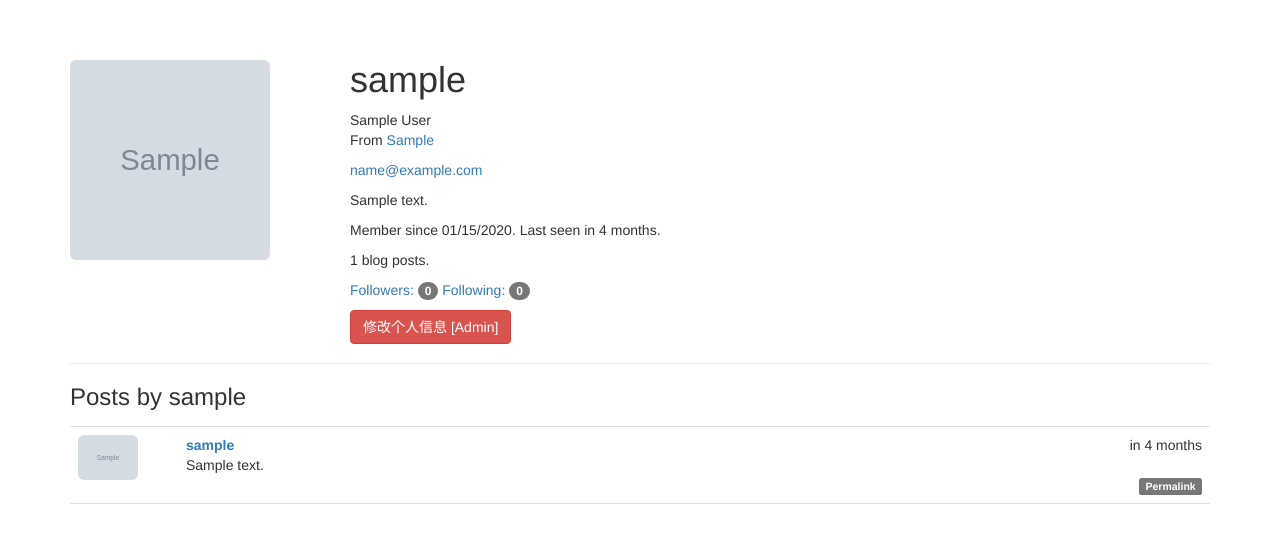
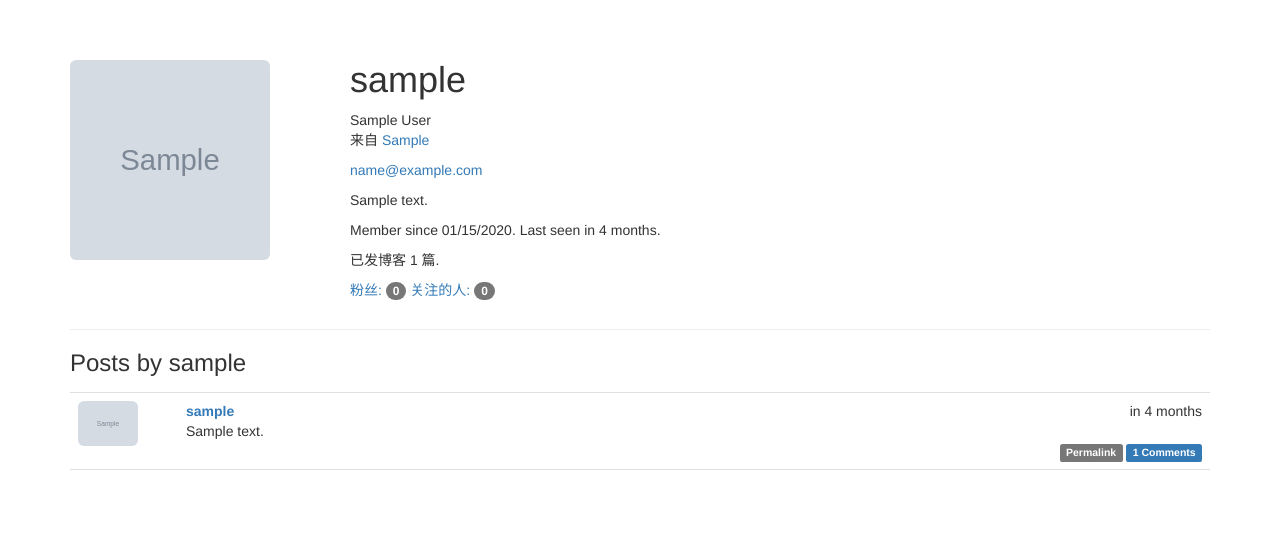
Before and after one commit to Cubcub1/libra, a Flask app: a page that uses app/templates/base.html in a window 1280 px wide. Shown: the part 52-595 px from the top of the page. Run offline with Flask 2, Linux system fonts and the light colour scheme; tables that the repository leaves empty hold one stand-in row (values such as "Sample post"); grey boxes marked "Sample" are stand-in pictures; parts of the project's set-up code (start-up, migrations or seed data) failed here and were passed over; some libraries are stand-ins or nearby versions.

Commit message:
add comment module

```diff
--- a/app/main/forms.py
+++ b/app/main/forms.py
@@ -49,3 +49,8 @@ class EditProfileAdminForm(FlaskForm):
 class PostForm(FlaskForm):
     body = PageDownField("想要说点什么？", validators=[DataRequired()])
     submit = SubmitField('发布')
+
+
+class CommentForm(FlaskForm):
+    body = StringField('', validators=[DataRequired()])
+    submit = SubmitField('评论')
--- a/app/main/views.py
+++ b/app/main/views.py
@@ -6,8 +6,8 @@ from flask_login import current_user, login_required
 from ..lib.qiniu_util import upload_qiniu
 from ..decorators import admin_required, permission_required
 from ..email import send_email
-from ..models import User, Role, Permission, Post
-from .forms import NameForm, EditProfileForm, EditProfileAdminForm, PostForm
+from ..models import User, Role, Permission, Post, Comment
+from .forms import NameForm, EditProfileForm, EditProfileAdminForm, PostForm, CommentForm
 from .. import db
 from . import main
 
@@ -113,10 +113,24 @@ def edit_profile_admin(id):
     return render_template('edit_profile.html', form=form, user=user)
 
 
-@main.route('/post/<int:id>')
+@main.route('/post/<int:id>', methods=['POST', 'GET'])
 def post(id):
+    # post = Post.query.get_or_404(id)
+    # return render_template('post.html', posts=[post])
     post = Post.query.get_or_404(id)
-    return render_template('post.html', posts=[post])
+    form = CommentForm()
+    if form.validate_on_submit():
+        comment = Comment(body=form.body.data, post=post, author=current_user._get_current_object())
+        db.session.add(comment)
+        flash('评论成功')
+        return redirect(url_for('.post', id=post.id, page=-1))
+    page = request.args.get('page', 1, type=int)
+    if page == -1:
+        page = (post.comments.count() - 1) // current_app.config['LIBRA_COMMENTS_PER_PAGE'] + 1
+    pagination = post.comments.order_by(Comment.timestamp.asc()).paginate(page, per_page=current_app.config[
+        'LIBRA_COMMENTS_PER_PAGE'], error_out=False)
+    comments = pagination.items
+    return render_template('post.html', posts=[post], form=form, comments=comments, pagination=pagination)
 
 
 @main.route('/edit/<int:id>', methods=['GET', 'POST'])
@@ -212,3 +226,34 @@ def show_followed():
     resp = make_response(redirect(url_for('.index')))
     resp.set_cookie('show_followed', '1', max_age=30 * 24 * 60 * 60)
     return resp
+
+
+@main.route('/moderate')
+@login_required
+@permission_required(Permission.MODERATE_COMMENTS)
+def moderate():
+    page = request.args.get('page', 1, type=int)
+    pagination = Comment.query.order_by(Comment.timestamp.desc()).paginate(page, per_page=current_app.config[
+        'LIBRA_COMMENTS_PER_PAGE'], error_out=False)
+    comments = pagination.items
+    return render_template('moderate.html', comments=comments, pagination=pagination, page=page)
+
+
+@main.route('/moderate/enable/<int:id>')
+@login_required
+@permission_required(Permission.MODERATE_COMMENTS)
+def moderate_enable(id):
+    comment = Comment.query.get_or_404(id)
+    comment.disabled = False
+    db.session.add(comment)
+    return redirect(url_for('.moderate', page=request.args.get('page', 1, type=int)))
+
+
+@main.route('/moderate/disable/<int:id>')
+@login_required
+@permission_required(Permission.MODERATE_COMMENTS)
+def moderate_disable(id):
+    comment = Comment.query.get_or_404(id)
+    comment.disabled = True
+    db.session.add(comment)
+    return redirect(url_for('.moderate', page=request.args.get('page', 1, type=int)))
--- a/app/models.py
+++ b/app/models.py
@@ -80,6 +80,7 @@ class User(UserMixin, db.Model):
     followers = db.relationship('Follow', foreign_keys=[Follow.followed_id],
                                 backref=db.backref('followed', lazy='joined'), lazy='dynamic',
                                 cascade='all,delete-orphan')
+    comments = db.relationship('Comment', backref='author', lazy='dynamic')
 
     def __init__(self, **kwargs):
         super(User, self).__init__(**kwargs)
@@ -223,12 +224,13 @@ class User(UserMixin, db.Model):
 
 
 class Post(db.Model):
-    __tablename_ = 'posts'
+    __tablename__ = 'posts'
     id = db.Column(db.Integer, primary_key=True)
     body = db.Column(db.Text)
     body_html = db.Column(db.Text)
     timestamp = db.Column(db.DateTime, index=True, default=datetime.utcnow)
     author_id = db.Column(db.Integer, db.ForeignKey('users.id'))
+    comments = db.relationship('Comment', backref='post', lazy='dynamic')
 
     @staticmethod
     def generate_fake(count=100):
@@ -272,3 +274,25 @@ class AnonymousUser(AnonymousUserMixin):
 
 
 login_manager.anonymous_user = AnonymousUser
+
+
+class Comment(db.Model):
+    __tablename__ = 'comments'
+    id = db.Column(db.Integer, primary_key=True)
+    body = db.Column(db.Text)
+    body_html = db.Column(db.Text)
+    timestamp = db.Column(db.DateTime, index=True, default=datetime.utcnow)
+    disabled = db.Column(db.Boolean)
+    author_id = db.Column(db.Integer, db.ForeignKey('users.id'))
+    post_id = db.Column(db.Integer, db.ForeignKey('posts.id'))
+
+    @staticmethod
+    def on_changed_body(target, value, oldvalue, initiator):
+        allowed_tags = ['a', 'abbr', 'acronym', 'b', 'code', 'em', 'i',
+                        'strong']
+        target.body_html = bleach.linkify(bleach.clean(
+            markdown(value, output_format='html'),
+            tags=allowed_tags, strip=True))
+
+
+db.event.listen(Comment.body, 'set', Comment.on_changed_body)
--- a/app/templates/_posts.html
+++ b/app/templates/_posts.html
@@ -31,6 +31,9 @@
                     <a href="{{ url_for('.post', id=post.id) }}">
                         <span class="label label-default">Permalink</span>
                     </a>
+                    <a href="{{ url_for('.post',id=post.id) }}#comments" >
+                        <span class="label label-primary">{{ post.comments.count() }} Comments</span>
+                    </a>
                 </div>
             </div>
         </li>
--- a/app/templates/base.html
+++ b/app/templates/base.html
@@ -28,6 +28,9 @@
                     <li><a href="{{ url_for('main.index') }}">主页</a></li>
                     {% if current_user.is_authenticated %}
                         <li><a href="{{ url_for('main.user', username=current_user.username) }}">个人信息</a></li>
+                    {% endif %}
+                    {% if current_user.can(Permission.MODERATE_COMMENTS) %}
+                        <li><a href="{{ url_for('main.moderate') }}">评论管理</a></li>
                     {% endif %}
                 </ul>
                 <ul class="nav navbar-nav navbar-right">
--- a/app/templates/user.html
+++ b/app/templates/user.html
@@ -13,7 +13,7 @@
                 <p>
                     {% if user.name %}{{ user.name }}<br>{% endif %}
                     {% if user.location %}
-                        From <a href="http://maps.google.com/?q={{ user.location }}">{{ user.location }}</a><br>
+                        来自 <a href="http://maps.google.com/?q={{ user.location }}">{{ user.location }}</a><br>
                     {% endif %}
                 </p>
             {% endif %}
@@ -23,19 +23,19 @@
             {% if user.about_me %}<p>{{ user.about_me }}</p>{% endif %}
             <p>Member since {{ moment(user.member_since).format('L') }}. Last
                 seen {{ moment(user.last_seen).fromNow() }}.</p>
-            <p>{{ user.posts.count() }} blog posts.</p>
+            <p>  已发博客 {{ user.posts.count() }} 篇.</p>
             <p>
                 {% if current_user.can(Permission.FOLLOW) and user != current_user %}
                     {% if not current_user.is_following(user) %}
-                        <a href="{{ url_for('.follow', username=user.username) }}" class="btn btn-primary">Follow</a>
+                        <a href="{{ url_for('.follow', username=user.username) }}" class="btn btn-primary">关注</a>
                     {% else %}
                         <a href="{{ url_for('.unfollow', username=user.username) }}"
-                           class="btn btn-default">Unfollow</a>
+                           class="btn btn-default">取消关注</a>
                     {% endif %}
                 {% endif %}
-                <a href="{{ url_for('.followers', username=user.username) }}">Followers: <span
+                <a href="{{ url_for('.followers', username=user.username) }}">粉丝: <span
                         class="badge">{{ user.followers.count() - 1 }}</span></a>
-                <a href="{{ url_for('.followed_by', username=user.username) }}">Following: <span
+                <a href="{{ url_for('.followed_by', username=user.username) }}">关注的人: <span
                         class="badge">{{ user.followed.count() - 1 }}</span></a>
                 {% if current_user.is_authenticated and user != current_user and user.is_following(current_user) %}
                     | <span class="label label-default">Follows you</span>
@@ -45,7 +45,7 @@
                 {% if user == current_user %}
                     <a class="btn btn-default" href="{{ url_for('main.edit_profile') }}">修改个人信息</a>
                 {% endif %}
-                {% if current_user.is_administrator %}
+                {% if current_user.is_administrator() %}
                     <a class="btn btn-danger" href="{{ url_for('main.edit_profile_admin', id=user.id) }}">修改个人信息
                         [Admin]</a>
                 {% endif %}
--- a/config.py
+++ b/config.py
@@ -10,6 +10,7 @@ class Config:
     LIBRA_ADMIN = os.environ.get('LIBRA_ADMIN')
     LIBRA_POSTS_PER_PAGE = 5
     LIBRA_FOLLOWERS_PER_PAGE = 5
+    LIBRA_COMMENTS_PER_PAGE = 5
 
     @staticmethod
     def init_app(app):
```
Also changed, not shown: app/static/styles.css (+64 -0 lines), app/templates/_comments.html (added, +36 -0 lines), app/templates/moderate.html (added, +20 -0 lines), app/templates/post.html (+14 -3 lines).
